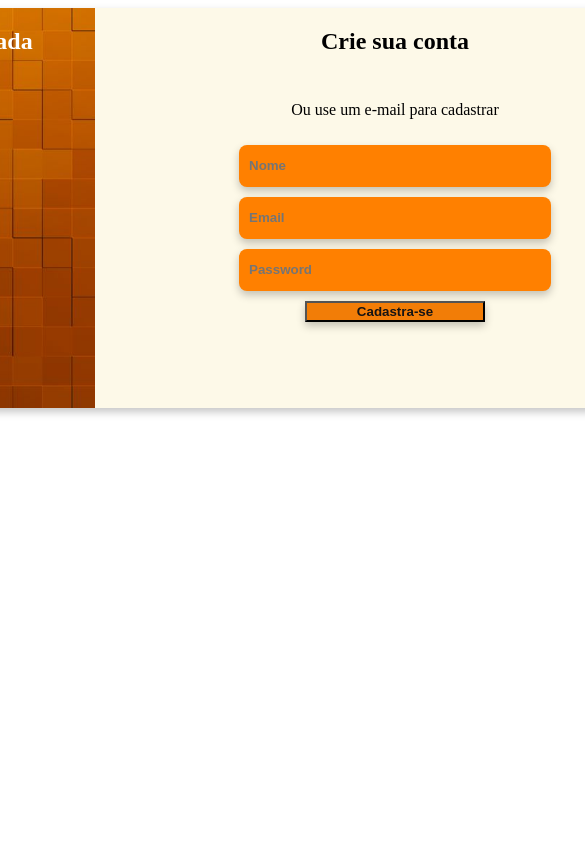
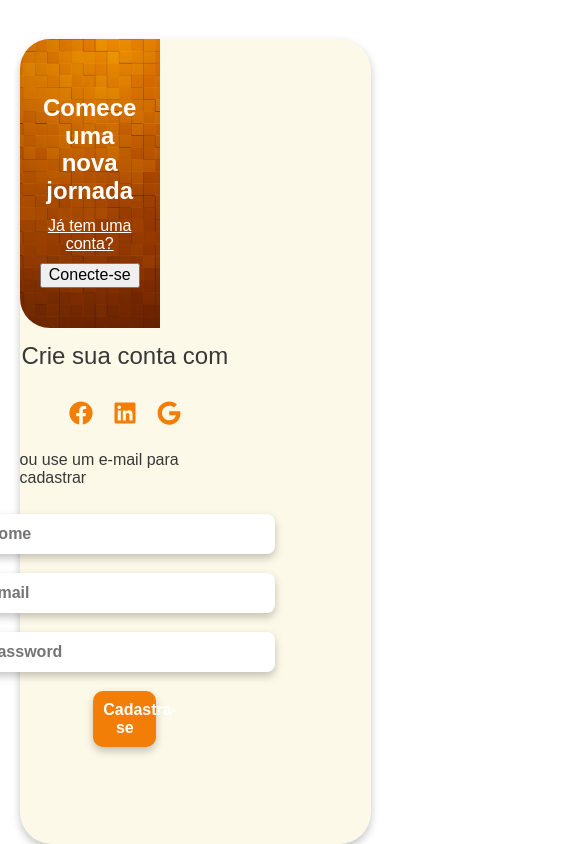
Before and after one commit to meioUx/projeto_squad, a React (Vite) app: page /cadastro in a window 390 px wide. Shown: the top 844 px of the page, 585 px wide, since content can reach past the window. Built offline with nearby package versions, Linux system fonts and the light colour scheme.

Commit message:
Adicionando projeto para a branch projeto_squad

```diff
--- a/package.json
+++ b/package.json
@@ -10,8 +10,12 @@
     "preview": "vite preview"
   },
   "dependencies": {
+    "@emotion/react": "^11.14.0",
+    "@emotion/styled": "^11.14.0",
     "@mdi/js": "^7.4.47",
     "@mdi/react": "^1.6.1",
+    "@mui/material": "^6.4.1",
+    "antd": "^5.23.2",
     "axios": "^1.7.9",
     "react": "^18.3.1",
     "react-dom": "^18.3.1",
--- a/src/App.tsx
+++ b/src/App.tsx
@@ -8,6 +8,7 @@ import { AppProvider } from "./context/app";
 import { Register } from "./pages/auth/Register";
 import { Forgot } from "./pages/auth/Forgot";
 import { Home } from "./pages/app/Home";
+import 'antd/dist/reset.css';
 
 function App() {
 
--- a/src/pages/auth/Forgot/forgot.style.css
+++ b/src/pages/auth/Forgot/forgot.style.css
@@ -4,18 +4,38 @@
     flex-direction: row;
     justify-content: center;
     width: 100%;
+    height: 100vh;
+    padding-top: 10%;
 }
 
 .containerFormForgot {
     display: flex;
     flex-direction: row;
-    border-radius: 20px;
+    max-width: 100%;
     width: 1000px;
-    height: 400px;
+    height: 500px;
     flex-shrink: 0;
     border-radius: 32px;
     background: rgba(245, 224, 139, 0.20);
     box-shadow: 0px 4px 8px 0px rgba(0, 0, 0, 0.23);
+}
+
+@media (max-width: 768px) {
+    .containerFormForgot {
+        flex-direction: column;
+        height: auto;
+        max-width: 90%;
+    }
+
+    .formForgot {
+        width: 100%;
+        border-radius: 20px 20px 0px 0px;
+    }
+
+    .containerSubscribeForgot {
+        width: 100%;
+        border-radius: 0px 0px 20px 20px;
+    }
 }
 
 .formForgot {
@@ -23,8 +43,10 @@
     flex-direction: column;
     align-items: center;
     width: 60%;
+    height: 80%;
     gap: 10px;
-    color: #000;
+    padding-top: 4%;
+    color: #383838;
     border-radius: 30px 0px 0px 30px;
 }
 
@@ -35,51 +57,72 @@
 
 .formForgot a {
     text-decoration: none;
-    color: #000;
-    font-weight: 300;
+    color: #4d4a4a;
+    font-weight: 400;
     font-size: 12px;
     text-decoration: underline;
+    transition: color 0.3s ease;
+}
+
+.formForgot a:hover {
+    color: #F27D07;
 }
 
 .formForgot button {
     width: 30%;
+    padding: 10px;
+    margin-bottom: 9px;
+    margin-top: 15px;
+    border: none;
+    border-radius: 10px;
     background-color: #F27D07;
-    font-weight: 700;
-    color: #151414;
+    color: #ffffff;
+    font-weight: 800;
     box-shadow: 0px 4px 8px 0px rgba(0, 0, 0, 0.23);
+    cursor: pointer;
+    transition: all 0.3s ease;
 }
 
-.formForgot button:active {
-    background-color: #8b4804;
+.formForgot button:hover {
+    background-color: #FF9500;
+    box-shadow: 0px 6px 12px 0px rgba(0, 0, 0, 0.3);
 }
 
 .formForgot input {
     padding-left: 10px;
     width: 300px;
     height: 40px;
-    background-color: #FF8000;
-    border-width: 0;
+    border: 2px solid transparent;
     border-radius: 8px;
     font-weight: 700;
     box-shadow: 0px 4px 8px 0px rgba(0, 0, 0, 0.23);
+    transition: border-color 0.3s ease, background-color 0.3s ease;
 }
 
 .formForgot input:focus {
     background-color: #FBE6D2;
+    border-color: #F27D07;
+    outline: none;
 }
 
 .containerSubscribeForgot {
     width: 40%;
-    border-radius: 0px 30px 30px 0px;
-    background: url(../../../assets/formbackground.jpg) lightgray 50% / cover no-repeat;
+    border-radius: 30px 0px 0px 30px; /* Arredondamento apenas à esquerda */
+    background: url(../../../assets/formbackground.jpg) lightgray 80% / cover no-repeat; /* Corte para a direita */
     display: flex;
     flex-direction: column;
     align-items: center;
     justify-content: space-between;
+    padding: 20px;
+    text-align: center;
 }
 
 .containerSubscribeForgot h2 {
     color: #FFF;
+    font-size: 24px;
+    font-weight: 700;
+    text-align: 80%;
+    padding-top: 35%;
 }
 
 .containerSubscribeForgot div {
@@ -92,12 +135,24 @@
 .containerSubscribeForgot a {
     color: #FFF;
     font-weight: 400;
+    text-decoration: underline;
+    transition: color 0.3s ease;
 }
 
-.containerSubscribeForgot button {
-    border-radius: 10px;
-    background: #FFF;
-    color: #433C3C;
-    font-weight: 700;
-    color: #151414;
+.containerSubscribeForgot a:hover {
+    color: #FBE6D2;
 }
+
+.login-link {
+    margin-bottom: 15px;
+    margin-top: 15px;
+    font-size: 14px;
+    color: #4d4a4a;
+    text-decoration: underline;
+    cursor: pointer;
+    transition: color 0.3s ease;
+}
+
+.login-link:hover {
+    color: #F27D07;
+}
--- a/src/pages/auth/Forgot/index.tsx
+++ b/src/pages/auth/Forgot/index.tsx
@@ -1,5 +1,8 @@
-import "./forgot.style.css"
+import "./forgot.style.css";
+import { useNavigate } from "react-router-dom";
+
 export function Forgot() {
+  const navigate = useNavigate();
 
   function handleSubmit(e: any) {
     e.preventDefault();
@@ -10,33 +13,31 @@ export function Forgot() {
 
     console.log(formJson);
   }
+
   return (
     <div className="containerForgot">
       <div className="containerFormForgot">
+        <div className="containerSubscribeForgot">
+          <h2>Recupere seu acesso</h2>
+          <div>
+            <a>Não tem uma conta?</a>
+            <button type="button" onClick={() => navigate("/register")}>
+              Cadastre-se
+            </button>
+          </div>
+        </div>
         <form method="post" onSubmit={handleSubmit} className="formForgot">
-          <h2>
-            Conecte-se com
-          </h2>
-          <p>
-            Digite seu e-mail para a recuperar sua senha
-          </p>
+          <h2>Vamos recuperar sua senha?</h2>
+          <p>Digite seu e-mail para recuperar sua senha</p>
           <label>
             <input name="email" placeholder="Email" />
           </label>
           <button type="submit">Enviar</button>
+          <a className="login-link" onClick={() => navigate("/login")}>
+            Quer tentar fazer seu login novamente?
+          </a>
         </form>
-        <div className="containerSubscribeForgot">
-          <h2>
-            Vamos recuperar sua senha?
-          </h2>
-          <div>
-            <a>
-              Não tem uma conta?
-            </a>
-            <button type="submit">Cadastre-se</button>
-          </div>
-        </div>
       </div>
     </div>
-  )
+  );
 }
--- a/src/pages/auth/Register/index.tsx
+++ b/src/pages/auth/Register/index.tsx
@@ -1,55 +1,61 @@
 import { useNavigate } from "react-router-dom";
 import { useApp } from "../../../context/app";
-import "./register.style.css"
+import "./register.style.css";
 import { useEffect } from "react";
+import { FaFacebook, FaGoogle, FaLinkedin } from "react-icons/fa";
+
 export function Register() {
   const navigate = useNavigate();
-  const { isLoading, signUp, user } = useApp()
+  const { isLoading, signUp, user } = useApp();
 
   async function handleSubmit(e: any) {
     e.preventDefault();
 
     const form = e.target;
     const formData = new FormData(form);
-    const formJson = Object.fromEntries(formData.entries()) as { name: string, email: string, password: string }
-    if (formJson.email == '' || formJson.name == '' || formJson.password == '') {
-      window.alert("Por favor, preencher todos os campos")
+    const formJson = Object.fromEntries(formData.entries()) as {
+      name: string;
+      email: string;
+      password: string;
+    };
+
+    if (formJson.email === "" || formJson.name === "" || formJson.password === "") {
+      window.alert("Por favor, preencher todos os campos");
+      return;
     }
 
     await signUp({
       email: formJson.email,
-      password: formJson.password
-    })
+      password: formJson.password,
+    });
   }
 
   useEffect(() => {
     if (user) {
-      navigate("/inicio")
+      navigate("/inicio");
     }
-  }, [user])
+  }, [user]);
 
   return (
     <div className="containerRegister">
       <div className="containerFormRegister">
         <div className="containerSubscribeRegister">
-          <h2>
-            Comece uma
-            nova jornada
-          </h2>
+          <h2>Comece uma nova jornada</h2>
           <div>
-            <a>
-              Já tem uma conta?
-            </a>
-            <button type="submit" onClick={() => navigate("/")}>Conecte-se</button>
+            <a>Já tem uma conta?</a>
+            <button type="button" onClick={() => navigate("/")}>
+              Conecte-se
+            </button>
           </div>
         </div>
         <form method="post" onSubmit={handleSubmit} className="formRegister">
-          <h2>
-            Crie sua conta
-          </h2>
-          <p>
-            Ou use um e-mail para cadastrar
-          </p>
+          <h2>Crie sua conta com </h2>
+          <div className="social-icons">
+            <div className="icon"><FaFacebook /></div>
+            <div className="icon"><FaLinkedin /></div>
+            <div className="icon"><FaGoogle /></div>
+          </div>
+          <p>ou use um e-mail para cadastrar</p>
           <label>
             <input name="name" placeholder="Nome" />
           </label>
@@ -59,9 +65,11 @@ export function Register() {
           <label>
             <input name="password" placeholder="Password" />
           </label>
-          <button disabled={isLoading} type="submit">Cadastra-se</button>
+          <button disabled={isLoading} type="submit">
+            Cadastra-se
+          </button>
         </form>
       </div>
     </div>
-  )
+  );
 }
--- a/src/pages/auth/Register/register.style.css
+++ b/src/pages/auth/Register/register.style.css
@@ -4,18 +4,38 @@
     flex-direction: row;
     justify-content: center;
     width: 100%;
+    height: 100vh;
+    padding-top: 10%;
 }
 
 .containerFormRegister {
     display: flex;
     flex-direction: row;
-    border-radius: 20px;
+    max-width: 100%;
     width: 1000px;
-    height: 400px;
+    height: 500px;
     flex-shrink: 0;
     border-radius: 32px;
     background: rgba(245, 224, 139, 0.20);
     box-shadow: 0px 4px 8px 0px rgba(0, 0, 0, 0.23);
+}
+
+@media (max-width: 768px) {
+    .containerFormRegister {
+        flex-direction: column;
+        height: auto;
+        max-width: 90%;
+    }
+
+    .formRegister {
+        width: 100%;
+        border-radius: 20px 20px 0px 0px;
+    }
+
+    .containerSubscribeRegister {
+        width: 100%;
+        border-radius: 0px 0px 20px 20px;
+    }
 }
 
 .formRegister {
@@ -23,9 +43,11 @@
     flex-direction: column;
     align-items: center;
     width: 60%;
+    height: 80%;
     gap: 10px;
-    color: #000;
-    border-radius: 0px 30px 30px 0px;
+    padding-top: 4%;
+    color: #383838;
+    border-radius: 30px 0px 0px 30px;
 }
 
 .formRegister p {
@@ -35,51 +57,71 @@
 
 .formRegister a {
     text-decoration: none;
-    color: #000;
-    font-weight: 300;
+    color: #4d4a4a;
+    font-weight: 400;
     font-size: 12px;
     text-decoration: underline;
+    transition: color 0.3s ease;
+}
+
+.formRegister a:hover {
+    color: #F27D07;
 }
 
 .formRegister button {
     width: 30%;
+    padding: 10px;
+    border: none;
+    border-radius: 10px;
     background-color: #F27D07;
-    font-weight: 700;
-    color: #151414;
+    color: #ffffff;
+    font-weight: 800;
     box-shadow: 0px 4px 8px 0px rgba(0, 0, 0, 0.23);
+    cursor: pointer;
+    transition: all 0.3s ease;
 }
 
-.formRegister button:active {
-    background-color: #8b4804;
+.formRegister button:hover {
+    background-color: #FF9500;
+    box-shadow: 0px 6px 12px 0px rgba(0, 0, 0, 0.3);
 }
 
 .formRegister input {
     padding-left: 10px;
+    margin-bottom: 9px;
     width: 300px;
     height: 40px;
-    background-color: #FF8000;
-    border-width: 0;
+    border: 2px solid transparent;
     border-radius: 8px;
     font-weight: 700;
     box-shadow: 0px 4px 8px 0px rgba(0, 0, 0, 0.23);
+    transition: border-color 0.3s ease, background-color 0.3s ease;
 }
 
 .formRegister input:focus {
     background-color: #FBE6D2;
+    border-color: #F27D07;
+    outline: none;
 }
 
 .containerSubscribeRegister {
     width: 40%;
-    border-radius: 30px 0px 0px 30px;
-    background: url(../../../assets/formbackground.jpg) lightgray 50% / cover no-repeat;
+    border-radius: 30px 0px 0px 30px; /* Arredondamento apenas à esquerda */
+    background: url(../../../assets/formbackground.jpg) lightgray 80% / cover no-repeat; /* Corte para a direita */
     display: flex;
     flex-direction: column;
     align-items: center;
     justify-content: space-between;
+    padding: 20px;
+    text-align: center;
 }
 
 .containerSubscribeRegister h2 {
     color: #FFF;
+    font-size: 24px;
+    font-weight: 700;
+    text-align: 80%;
+    padding-top: 35%;
 }
 
 .containerSubscribeRegister div {
@@ -92,12 +134,29 @@
 .containerSubscribeRegister a {
     color: #FFF;
     font-weight: 400;
+    text-decoration: underline;
+    transition: color 0.3s ease;
 }
 
-.containerSubscribeRegister button {
-    border-radius: 10px;
-    background: #FFF;
-    color: #433C3C;
-    font-weight: 700;
-    color: #151414;
+.containerSubscribeRegister a:hover {
+    color: #FBE6D2;
 }
+
+.social-icons {
+    display: flex;
+    justify-content: center;
+    gap: 20px;
+    margin: 10px 0;
+}
+
+.social-icons .icon {
+    font-size: 24px;
+    color: #f27d07;
+    transition: transform 0.3s ease, color 0.3s ease;
+    cursor: pointer;
+}
+
+.social-icons .icon:hover {
+    transform: scale(1.2);
+    color: #ff9500;
+}
```
Also changed, not shown: 2 other files (tests, documents, lock files or other folders).
